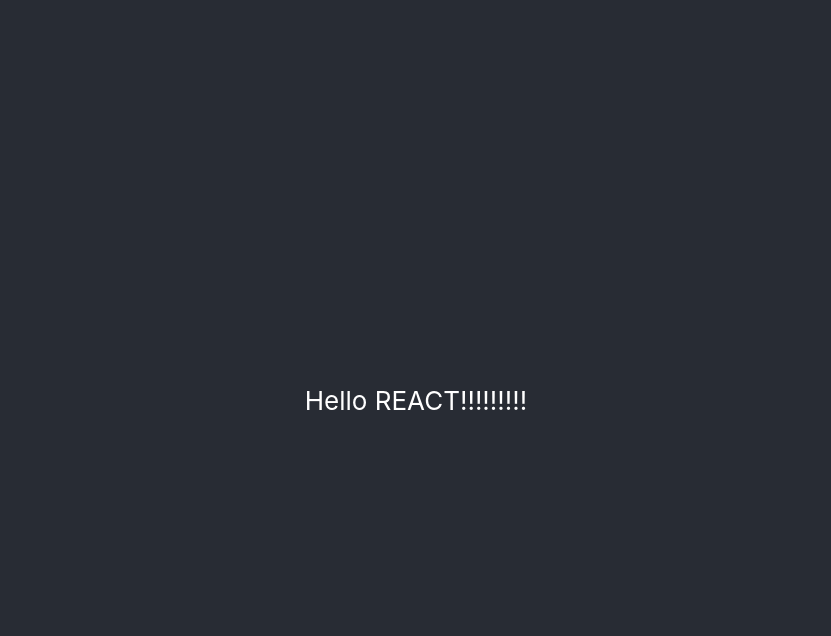
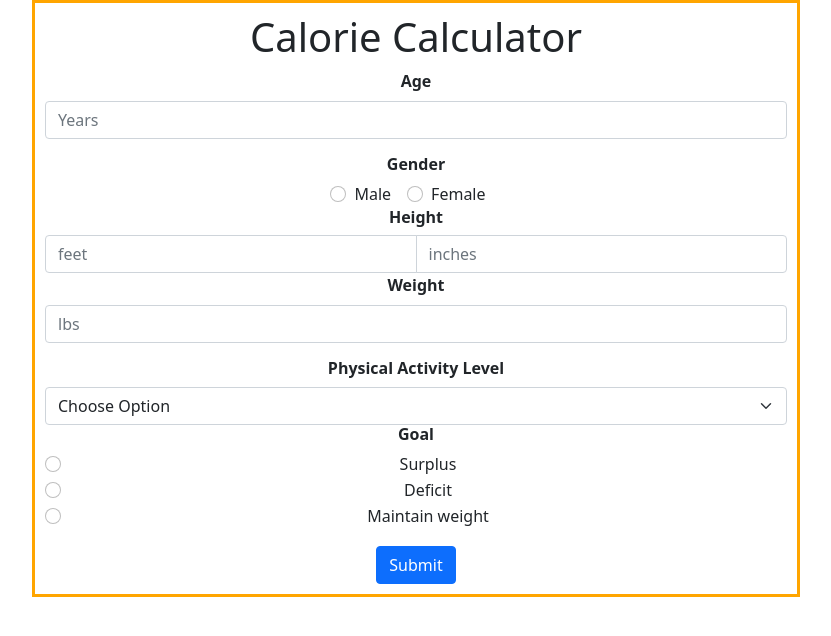
Before and after one commit to Mo-Amin/FoodRecipe2021, a React (Create React App) app: page / in a window 1280 px wide. Shown: the top 636 px of the page, without its empty margins (224-1055 px from the left). Built offline with nearby package versions, Linux system fonts and the light colour scheme.

Commit message:
Create CaloricMaintanence.jsx, no js code, just html/bootstrap. Need more fixing/styling

```diff
--- a/package.json
+++ b/package.json
@@ -6,6 +6,7 @@
     "@testing-library/jest-dom": "^5.16.1",
     "@testing-library/react": "^11.2.7",
     "@testing-library/user-event": "^12.8.3",
+    "bootstrap": "^5.1.3",
     "react": "^17.0.2",
     "react-dom": "^17.0.2",
     "react-scripts": "^4.0.3",
--- a/src/App.css
+++ b/src/App.css
@@ -36,3 +36,12 @@
     transform: rotate(360deg);
   }
 }
+
+/* made by al - Change this later */
+.centerForm {
+  margin: auto;
+  width: 60%;
+  border: 3px solid orange;
+  padding: 10px;
+  text-align: center;
+}
--- /dev/null
+++ b/src/Components/CaloricMaintanence.jsx
@@ -0,0 +1,89 @@
+// export default App;
+import React from 'react'
+import 'bootstrap/dist/css/bootstrap.css'
+import "../App.css";
+export default class CaloricMaintanence extends React.Component {
+    render() {
+        return (
+            <React.Fragment>
+                <div className='centerForm'>
+                    <h1>Calorie Calculator</h1>
+                    <form>
+                        {/* Source: https://getbootstrap.com/docs/5.0/forms/overview/ --> All of them from bootstrap All copy & paste*/}
+                        {
+                            /*
+                            Not a fan of the <h6 tag> for each section (Age, Gender, Height, etc) but not sure how else to approach it.
+                            */
+                        }
+                        {/* This is Age
+                            Not sure how to change the size of the input group. It takes the whole line which is much different from the prototype design
+                        */}
+                        <div class="mb-3">
+                            <label for="age" class="form-label"><strong>Age</strong></label>
+                            <input type="number" class="form-control" id="age" placeholder='Years'/>
+                        </div>
+                        {/* This is Gender */}
+                        <h6><strong>Gender</strong></h6>
+                        <div class="form-check form-check-inline">
+                            <input class="form-check-input" type="radio" name="gender" id="male" />
+                            <label class="form-check-label" for="male">Male</label>
+                        </div>
+                        <div class="form-check form-check-inline">
+                            <input class="form-check-input" type="radio" name="gender" id="female"/>
+                            <label class="form-check-label" for="female">Female</label>
+                        </div>
+                        {/* This is height
+                        */}
+                        <h6><strong>Height</strong></h6>
+                        <div class="input-group">
+                            <input type="text" aria-label="feet" class="form-control" placeholder="feet"/>
+                            <input type="text" aria-label="inches" class="form-control" placeholder="inches"/>
+                        </div>
+                        {/* This is weight */}
+                        <div class="mb-3">
+                            <label for="weight" class="form-label"><strong>Weight</strong></label>
+                            <input type="number" class="form-control" id="weight" placeholder='lbs'/>
+                        </div>
+                        {/* This is Physical Activity Level
+                            Not sure how to get rid of 'Choose Option' once user clicks the drop-down
+                            It was the same in Bootstrap docs
+                        */}
+                        <h6><strong>Physical Activity Level</strong></h6>
+                        <select class="form-select" aria-label="Physical Activity Level drop-down">
+                            <option selected>Choose Option</option>
+                            <option value="sedentary">Sedentary</option>
+                            <option value="moderatelyActive">Moderately Active</option>
+                            <option value="vigorouslyActive">Vigorously Active</option>
+                            <option value="extremelyActive">Extremely Active</option>
+                        </select>
+                        {/* This is Goal
+                            Not sure why the text is far away from the radio button
+                        */}
+                        <h6><strong>Goal</strong></h6>
+                        <div class="form-check">
+                            <input class="form-check-input" type="radio" name="goal" id="surplus"/>
+                            <label class="form-check-label" for="surplus">
+                                Surplus
+                            </label>
+                        </div>
+                        <div class="form-check">
+                            <input class="form-check-input" type="radio" name="goal" id="deficit"/>
+                            <label class="form-check-label" for="deficit">
+                                Deficit
+                            </label>
+                        </div>
+                        <div class="form-check">
+                            <input class="form-check-input" type="radio" name="goal" id="maintainWeight"/>
+                            <label class="form-check-label" for="maintainWeight">
+                                Maintain weight
+                            </label>
+                        </div>
+                        {/* This is submit */}
+                        <button type="submit" class="mt-3 btn btn-primary">Submit</button>
+
+                    </form>
+                </div>
+            </React.Fragment>
+        )
+    }
+}
--- a/src/index.js
+++ b/src/index.js
@@ -1,12 +1,13 @@
 import React from 'react';
 import ReactDOM from 'react-dom';
 import './index.css';
-import App from './App';
 import reportWebVitals from './reportWebVitals';
+import CaloricMaintanence from './Components/CaloricMaintanence';
 
 ReactDOM.render(
   <React.StrictMode>
-    <App />
+    {/* <App /> */}
+    <CaloricMaintanence/>
   </React.StrictMode>,
   document.getElementById('root')
 );
```
Also changed, not shown: 1 other file (tests, documents, lock files or other folders).
